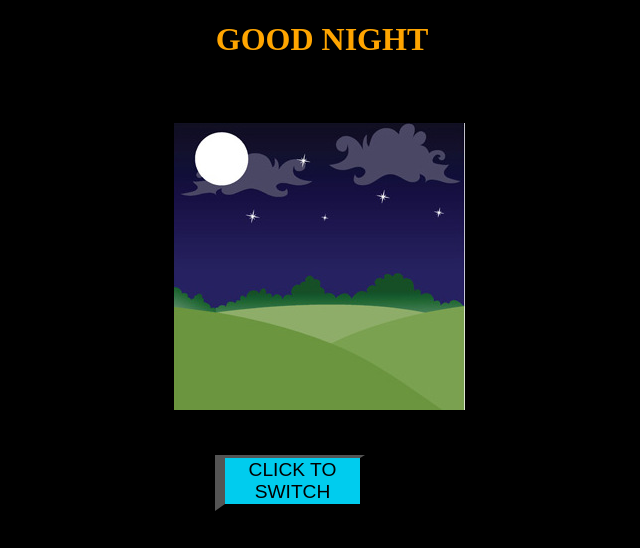
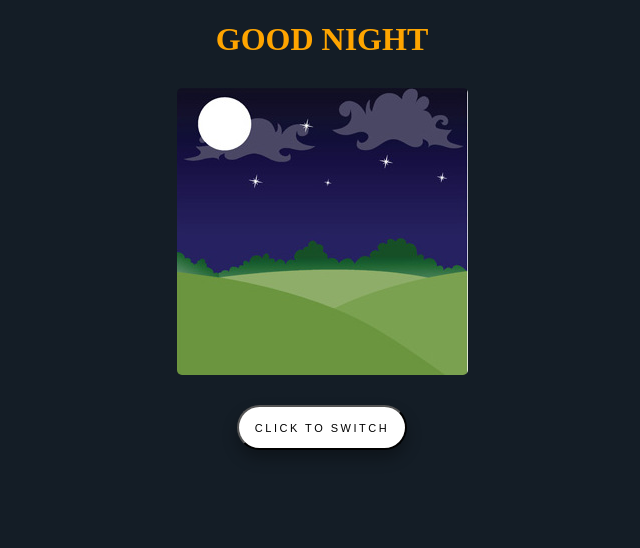
Before and after one commit to abhipsa1729/CHANGE-THE-MODE, a plain HTML site: page mode.html in a window 1280 px wide. Both pictures are taken after a click on the button "CLICK TO SWITCH". Shown: the whole page, without its empty margins (318-958 px from the left). Drawn offline with Linux system fonts and the light colour scheme.

Commit message:
toggling implemented, replacing switching

```diff
--- /dev/null
+++ b/index.js
@@ -0,0 +1,16 @@
+document.querySelector('.switch').addEventListener('click', (event) => {
+    //toggle background
+    document.querySelector('body').classList.toggle("nightly");
+
+    //toggle image
+    document.querySelector('div').classList.toggle("night-image");
+    document.querySelector('div').classList.toggle("day-image");
+
+    //toggle text
+    let divClassNames = document.querySelector('div').className;
+    if(divClassNames === "night-image"){
+        document.getElementById('change-it').innerHTML="GOOD NIGHT";
+    }else{
+        document.getElementById('change-it').innerHTML="GOOD MORNING";
+    }
+})
--- a/mode.html
+++ b/mode.html
@@ -1,57 +1,75 @@
 <!DOCTYPE html>
 <html lang="en">
     <head>
-<meta charset="utf-8">
+        <meta charset="utf-8" />
         <title>MODE</title>
         <!-----------CSS-------------->
         <style>
- button
- {
-    width: 150px;
-    background-color: #00ccee;
-    margin-left: 525px;
-    font-size: 120%;
-    border-width: 3px 5px 7px 10px;
+
+            .nightly{
+              background-color: #141d26;
+            }
+            div{
+                margin: auto;
+                margin-top: 30px;
+            }
+            .night-image{
+                content : url('images/star.jpg');
+                border-radius : 5px
+            }
+            .day-image{
+                content : url("images/sun.jpg");
+                border-radius : 5px
+            }
+            button {
+                width: 170px;
+                height:45px;
+                background-color: #fff;
+                margin: auto;
+                font-size: 11px;
+                border-radius: 45px;
+                box-shadow: 0px 8px 15px rgba(0, 0, 0, 0.3);
+                letter-spacing: 2.5px;
                 display: block;
             }
- figure
- {
-
+            figure {
                 box-sizing: border-box;
                 margin: 5px;
                 padding: 15px;
                 margin-top: 50px;
                 margin-right: 10px;
             }
- h1{
+            h1 {
                 text-align: center;
                 color: orange;
+            }
+        </style>
 
-
- }
-
-</style>
-<!------------------------------------------------------------------------->
         <!------JAVASCRIPT-------------------->
         <script>
             // Function to change webpage background color and the contents of the page
-    function Bg(color)
-    {
-        document.body.style.background = color;
-        document.getElementById("changeit").innerHTML='GOOD NIGHT <figure> <img src= "images/star.jpg" </figure>';
-    }
-
+            // function Bg(color) {
+            //     document.body.style.background = color;
+            //     document.getElementById("change-it").innerHTML =
+            //         'GOOD NIGHT <figure> <img src= "images/star.jpg" </figure>';
+            // }
         </script>
+        <script defer src="index.js"></script>
     </head>
     <body>
-    <h1 id="changeit">GOOD MORNING
-      <figure>
-        <img src= "images/sun.jpg" >
-      </figure>
+        <h1 id="change-it">
+            GOOD MORNING
         </h1>
+        <div class="day-image"></div>
+        <!-- <figure>
+            <img src="images/sun.jpg" />
+        </figure> -->
+
         <div>
-         <button type="button" onclick="Bg('black');">CLICK TO SWITCH </button>
+            <!-- <button type="button" onclick="Bg('black');"> -->
+            <button class="switch" type="button" >
+                CLICK TO SWITCH
+            </button>
         </div>
-
     </body>
 </html>
```
Also changed, not shown: 1 other file. Lines whose indentation alone changed are shown as unchanged.
